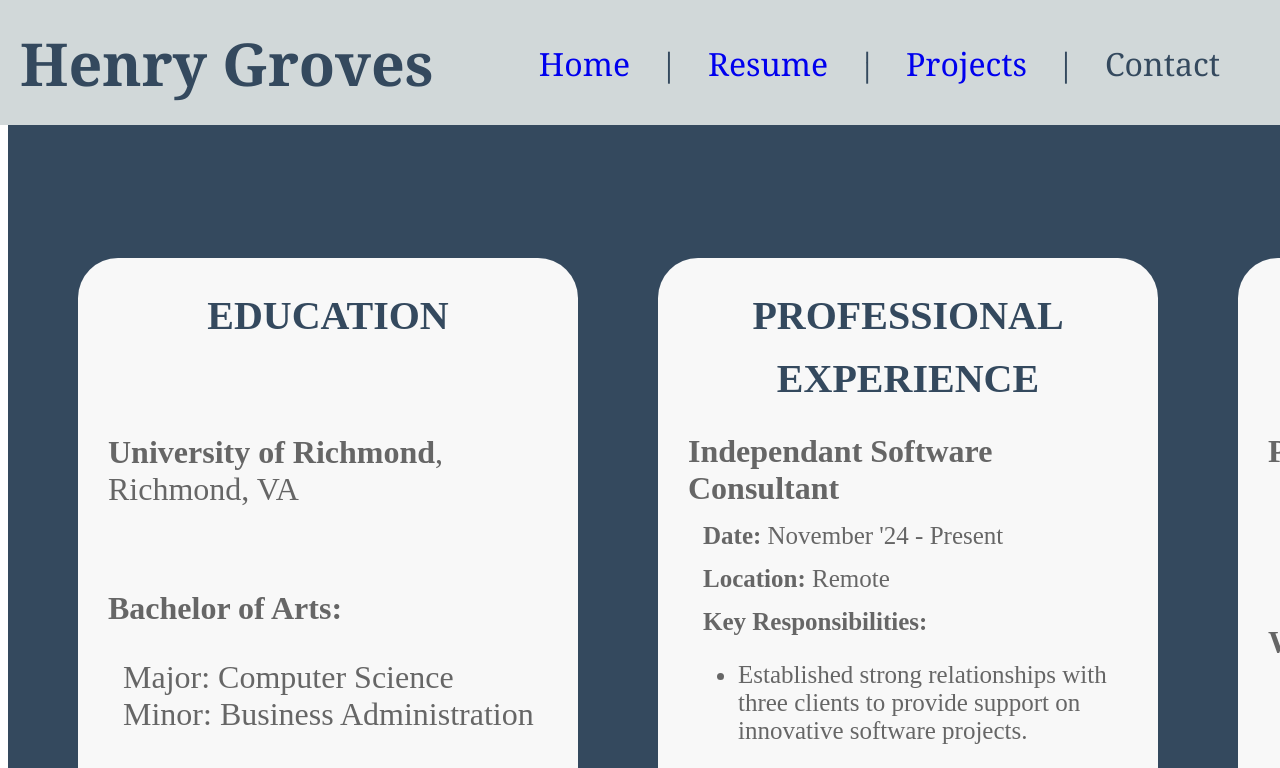
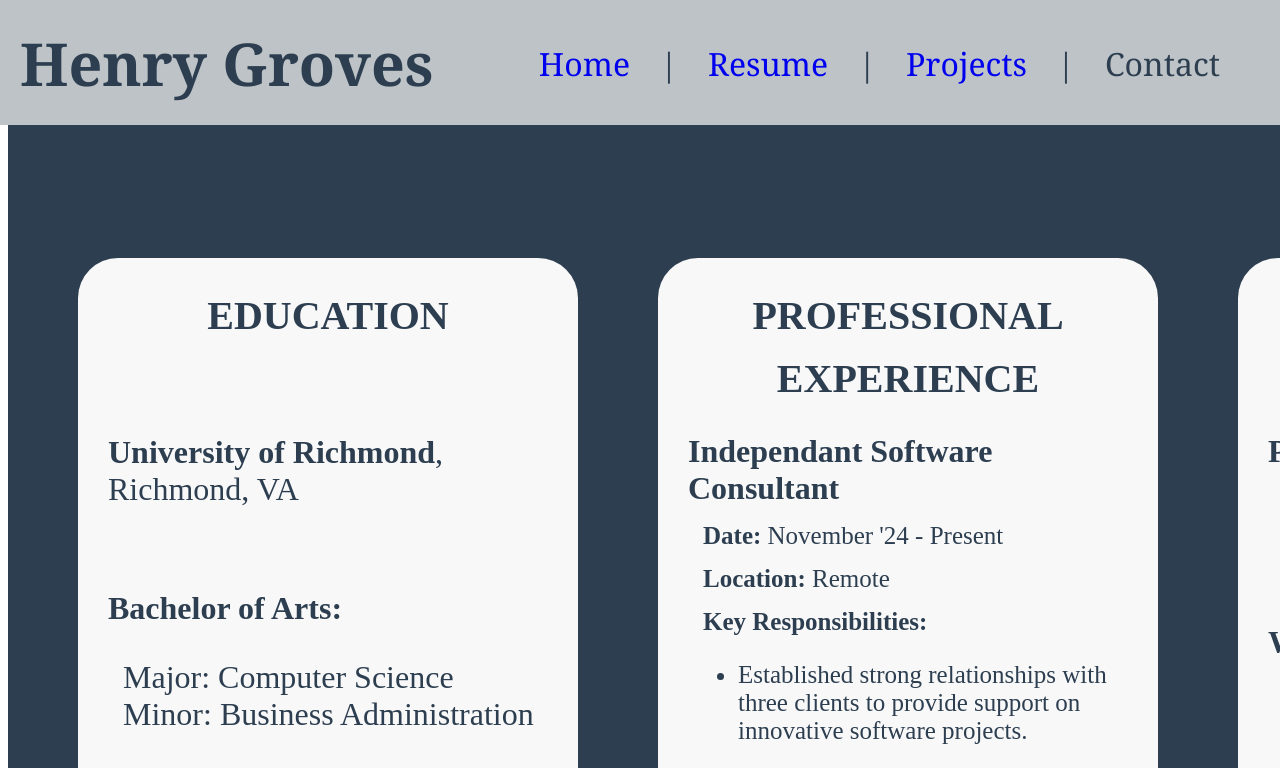
Before and after one commit to hgroves22/portfolioWebsite, a React (Vite) app: page /resume in a window 1280 px wide. Shown: the top 768 px of the page. Built offline with nearby package versions, Linux system fonts and the light colour scheme.

Commit message:
color changes

```diff
--- a/src/components/App.css
+++ b/src/components/App.css
@@ -1,5 +1,5 @@
 .App {
-  background-color: #34495E;
+  background-color: #2C3E50;
   min-width: 1400px;
   height: 100%;
 }
--- a/src/components/Header.css
+++ b/src/components/Header.css
@@ -4,8 +4,8 @@ header {
   left: 0;
   right: 0;
   width: 100%;
-  background-color: #D1D8D9;
-  color: #34495E;
+  background-color: #BDC3C7;
+  color: #2C3E50;
   display: flex;
   align-items: center; /* Vertically centers the items */
   padding: 0 20px; /* Adds padding to left and right */
@@ -26,7 +26,7 @@ header {
   display: flex;
   gap: 30px; /* Adds space between navigation items */
   margin: 0;
-  color: #34495E;
+  color: #2C3E50;
 }
 
 .nav-links li {
@@ -41,7 +41,7 @@ header {
 }
 
 .nav-links a:visited {
-  color: #34495E;/* Optional hover effect */
+  color: #2C3E50;/* Optional hover effect */
 }
 
 .nav-links a:hover {
--- a/src/components/ProjectsPage.css
+++ b/src/components/ProjectsPage.css
@@ -10,7 +10,7 @@
 .projectCard {
   width: 1000px;
   height: 600px;
-  border: 3px solid black;
+  border: 5px solid black;
   margin-top: 50px;
   margin-bottom: 50px;
 
--- a/src/components/ResumePage.css
+++ b/src/components/ResumePage.css
@@ -25,7 +25,7 @@
   opacity: 0;
 }
 .resume-container {
-  color: #666;
+  color: #2C3E50;
   height: 75vh;
   max-height: 1250px;
   display: grid;
@@ -43,7 +43,7 @@
   padding-left: 10px;
   padding-right: 10px;
   line-height: 10px;
-  color: #34495E;
+  color: #2C3E50;
   display: flex;
   justify-content: center;
 }
@@ -79,10 +79,6 @@
 
 .major-minor {
   padding-left: 15px;
-}
-
-.page {
-  background-color: #34495E;
 }
 
 .education-honors-list {
```
